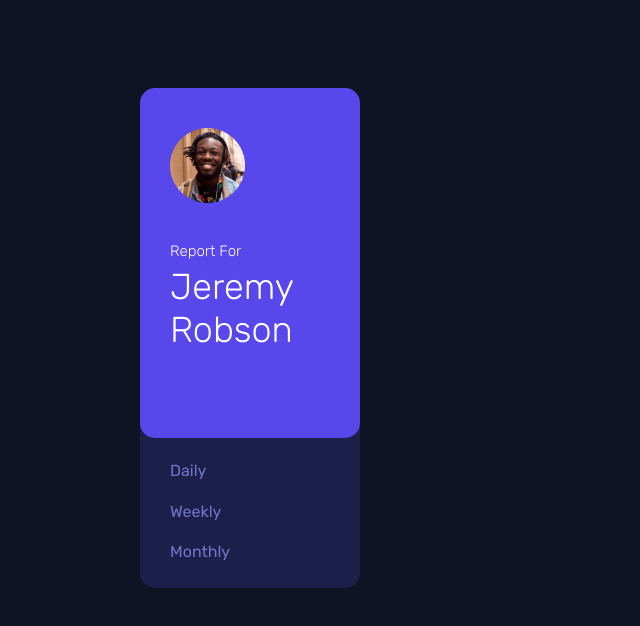
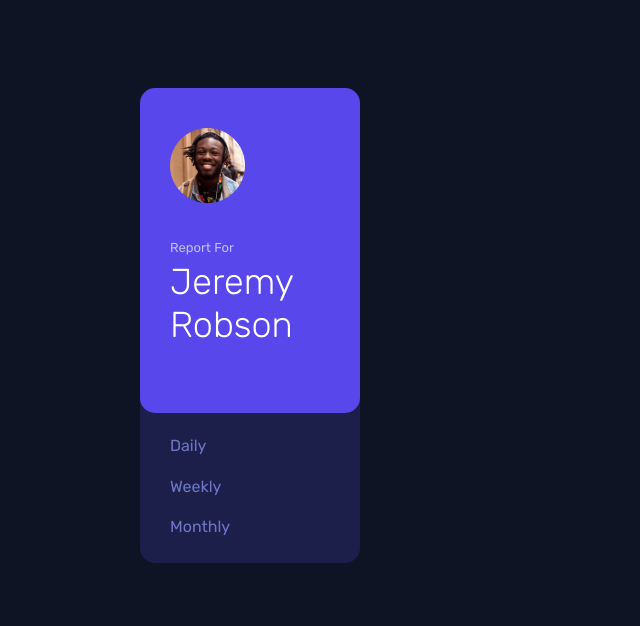
Before and after one commit to FreddieCodes/time_tracking_dashboard, a website: page index.html in a window 1280 px wide. Shown: the whole page, without its empty margins (0-640 px from the left). Drawn offline with Linux system fonts and the light colour scheme.

Commit message:
User Profile section tweaks

```diff
--- a/styles/main.css
+++ b/styles/main.css
@@ -5,9 +5,10 @@ body {
 }
 
 p {
-  font-size: 15px;
-  font-weight: 300;
+  font-size: 13px;
+  font-weight: 400;
   margin-bottom: 5px;
+  color: hsl(236, 100%, 87%);
 }
 
 .section {
@@ -33,7 +34,7 @@ p {
 .user-top {
   position: relative;
   background-color: hsl(246, 80%, 60%);
-  height: 350px;
+  height: 325px;
   border-radius: 15px;
 }
 
```
